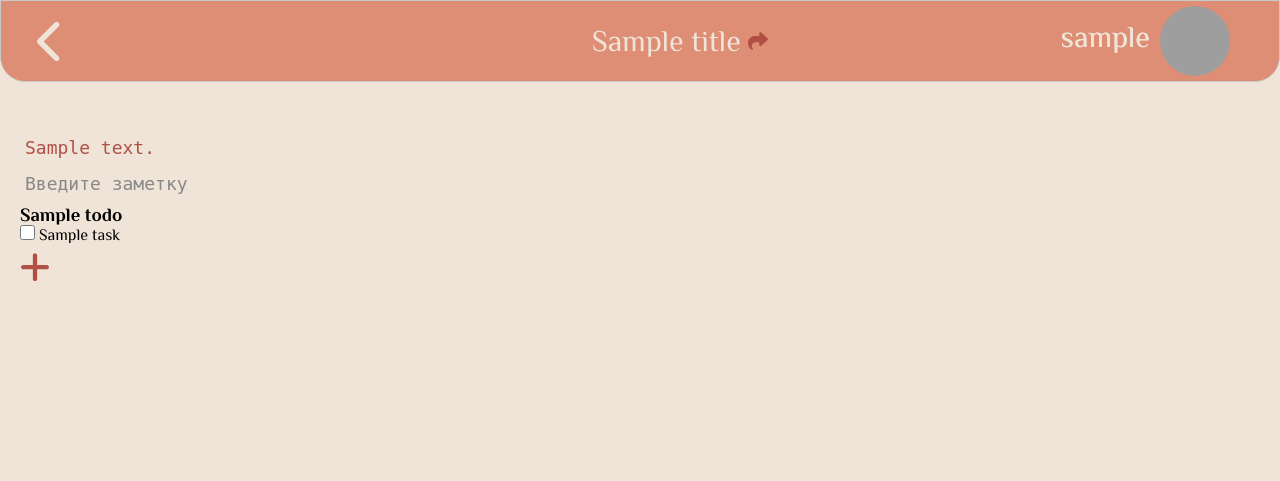
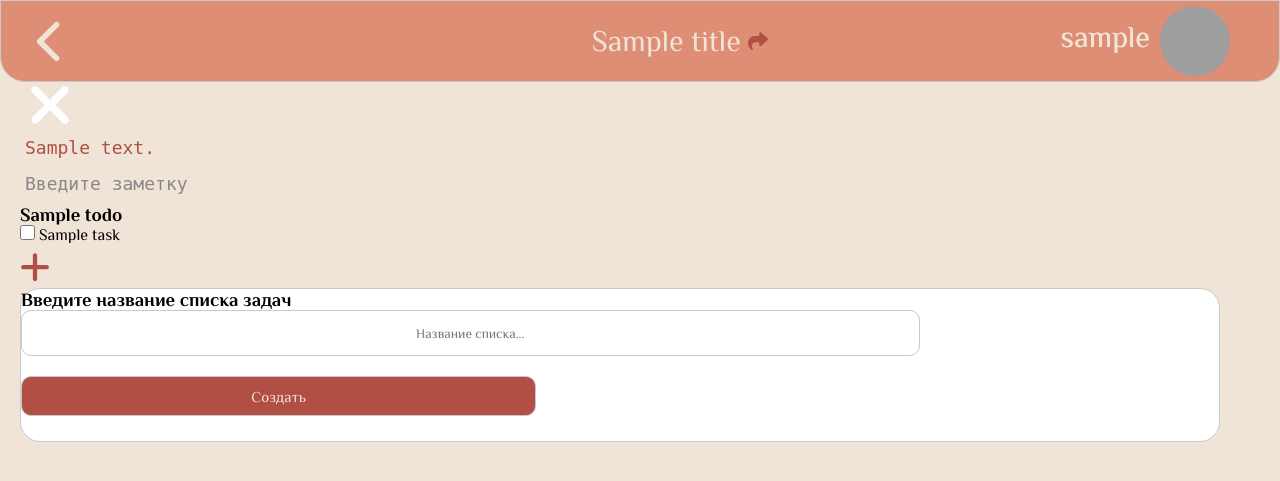
Before and after one commit to svjskhntrfk/Project_AlmostNotion_DeepPython, a FastAPI app: template templates/article.html in a window 1280 px wide. Shown: the top 481 px of the page. Run offline with FastAPI, Linux system fonts and the light colour scheme; the template is opened without the code that fills it: most values are stand-ins (such as "Sample title", 1, 10 or a date in 2020); parts of the project's set-up code (start-up, migrations or seed data) failed here and were passed over; some libraries are stand-ins or nearby versions; grey boxes are pictures that could not be loaded.

Commit message:
Update article.html

```diff
--- a/templates/article.html
+++ b/templates/article.html
@@ -5,7 +5,7 @@
         <meta charset="UTF-8">
         <title>MindSpace</title>
         <meta name="description" content="Описание страницы" />
-        <link rel="stylesheet" type="text/css" href="/static/css/style_article.css?v=1" />
+        <link rel="stylesheet" type="text/css" href="/static/css/style_article.css?v=3" />
         <link rel="stylesheet" href="https://use.fontawesome.com/releases/v5.2.0/css/all.css">
         <link rel="preconnect" href="https://fonts.googleapis.com">
         <link rel="preconnect" href="https://fonts.gstatic.com" crossorigin>
@@ -81,16 +81,17 @@
                 <div id="todoList" class="todo-lists-container">
                     {% for todo_list in todo_lists %}
                         <div class="todo-list" data-todo-list-id="{{ todo_list.id }}">
-                            <h3>{{ todo_list.title }}</h3>
+                            <h3 class="todo_title">{{ todo_list.title }}</h3>
                             {% for task in todo_list.tasks %}
                                 <div class="todo-task" data-task-id="{{ task.id }}">
-                                    <input type="checkbox" {% if task.completed %}checked{% endif %}>
+                                    <input type="checkbox" class="check_box" {% if task.completed %}checked{% endif %}>
                                     <span>{{ task.title }}</span>
                                 </div>
                             {% endfor %}
                         </div>
                     {% endfor %}
                 </div>
+
                 <div id="todoInputContainer" style="display: none;">
                     <input class="input_todo" type="text" id="todoInput" placeholder="Введите задачу">
                 </div>
@@ -101,7 +102,17 @@
                         </svg>
                     </div>
                 </button>
-            </div>
+
+                <div id="modal_todo" class="modal_todo">
+                    <div class="content_todo">
+                        <button class="closeBtn" id="cancel-btn"><svg xmlns="http://www.w3.org/2000/svg" width="60" height="60" viewBox="0 0 384 512"><!--!Font Awesome Free 6.7.2 by @fontawesome - https://fontawesome.com License - https://fontawesome.com/license/free Copyright 2024 Fonticons, Inc.--><path fill="#FFFFFF" d="M342.6 150.6c12.5-12.5 12.5-32.8 0-45.3s-32.8-12.5-45.3 0L192 210.7 86.6 105.4c-12.5-12.5-32.8-12.5-45.3 0s-12.5 32.8 0 45.3L146.7 256 41.4 361.4c-12.5 12.5-12.5 32.8 0 45.3s32.8 12.5 45.3 0L192 301.3 297.4 406.6c12.5 12.5 32.8 12.5 45.3 0s12.5-32.8 0-45.3L237.3 256 342.6 150.6z"/></svg></button>
+                        <div class="back">
+                            <h3 class="todo_title">Введите название списка задач</h3>
+                            <input type="text" id="todo-title-input" placeholder="Название списка...">
+                            <button id="submit-btn" class="confirmBtn">Создать</button>
+                        </div>
+                    </div>
+                </div>
 
         </main>
       <script src="/static/js/js_todo.js"></script>
```
